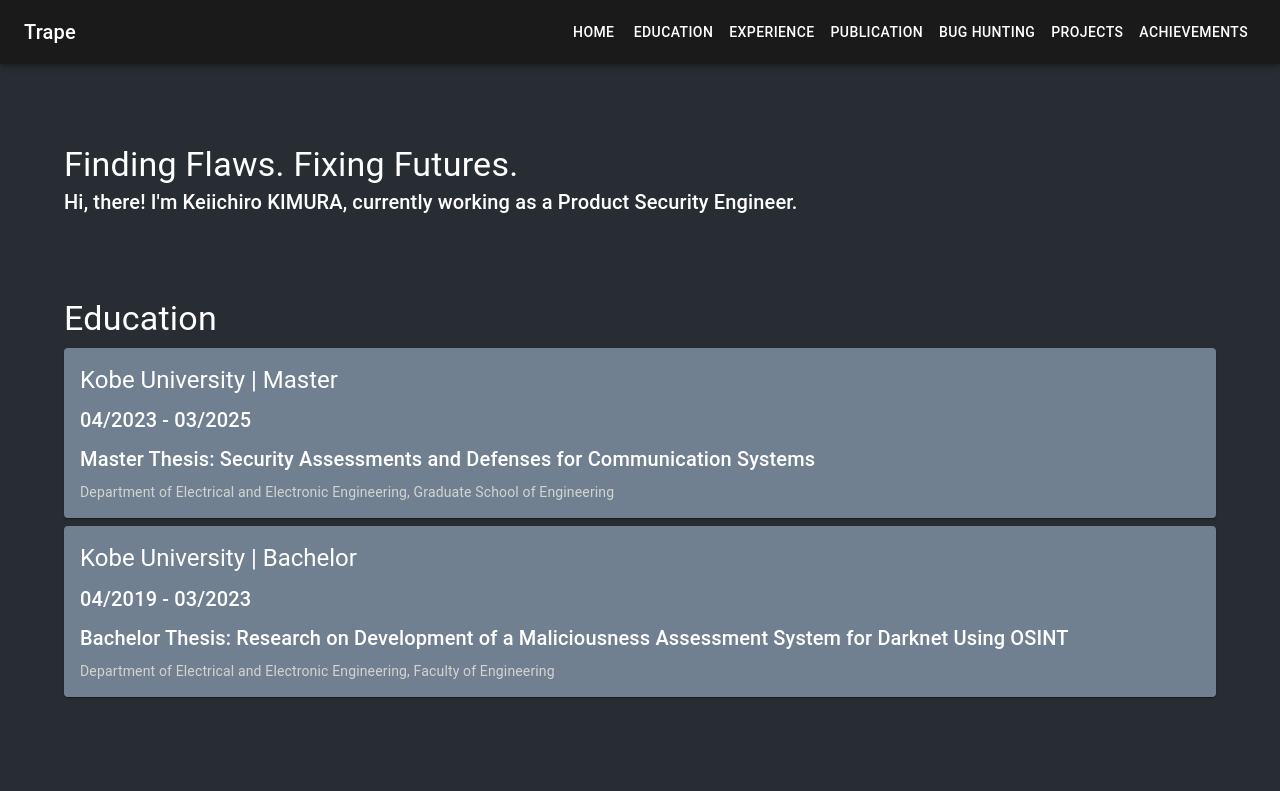
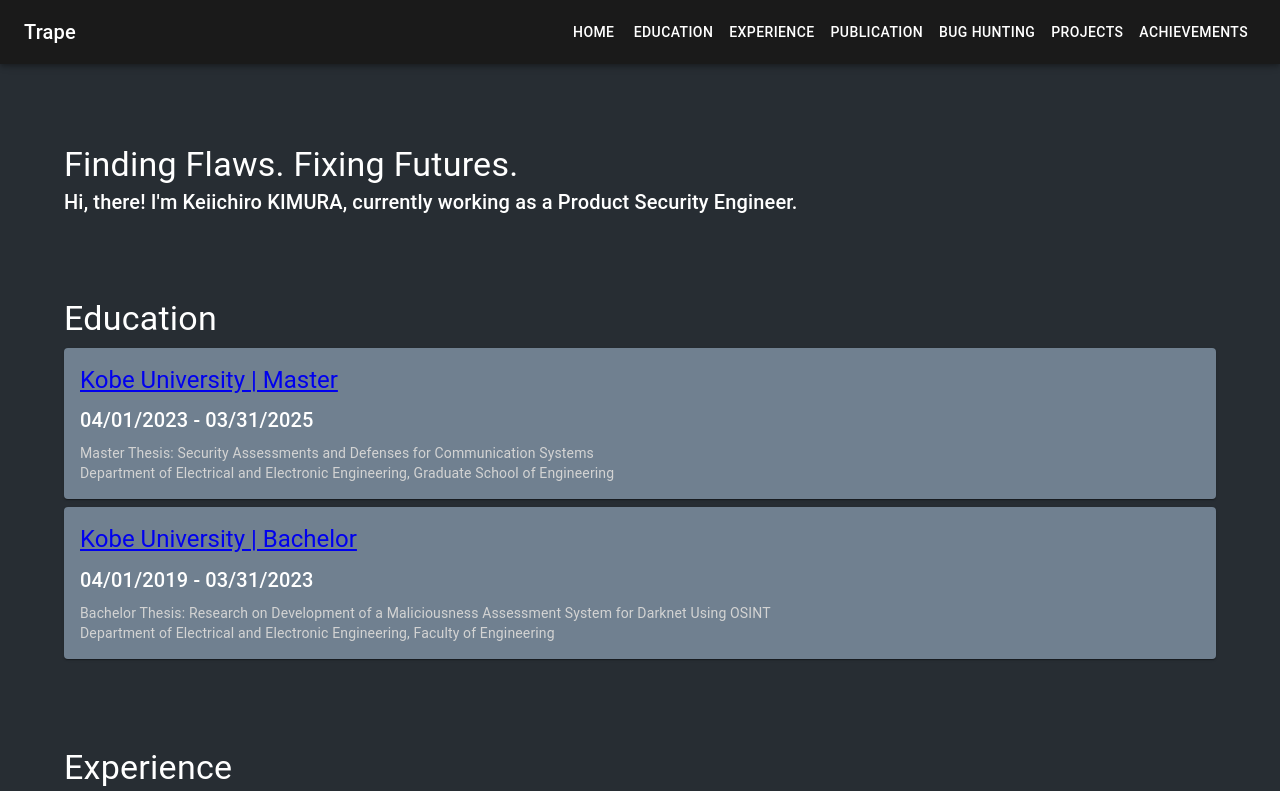
Before and after one commit to trapedev/trapedev.github.io, a React (Create React App) app in the folder app/: page / in a window 1280 px wide. Shown: the top 791 px of the page. Built offline with nearby package versions, Linux system fonts and the light colour scheme.

Commit message:
commit all changes

```diff
--- a/app/src/App.tsx
+++ b/app/src/App.tsx
@@ -64,8 +64,6 @@ import SCISISEC2025 from "pages/achv/SCISISEC2025";
 
 // link
 import GitHubLink from "pages/link/GitHubLink";
-import InstagramLink from "pages/link/InstagramLink";
-import XLink from "pages/link/XLink";
 import LinkedInLink from "pages/link/LinkedInLink";
 
 // bugs
--- a/app/src/pages/edu/BEngKobeU.tsx
+++ b/app/src/pages/edu/BEngKobeU.tsx
@@ -1,60 +1,14 @@
-import { Typography } from "@mui/material";
-import { SecondaryText, SingleCardItem } from "components/views/ui";
+import { SecondaryText, SingleCardItem, SubTitle, Title } from "components/views/ui";
 
 const BEngKobeU = () => {
   return (
     <SingleCardItem>
-      {/* <Typography
-        gutterBottom
-        variant="h5"
-        component="div"
-        sx={{ color: "white" }}
-      >
-        神戸大学 | 学士
-      </Typography>
-      <Typography
-        gutterBottom
-        variant="h6"
-        component="div"
-        sx={{ color: "white" }}
-      >
-        2019年4月 - 2023年3月
-      </Typography>
-      <Typography
-        gutterBottom
-        variant="h6"
-        component="div"
-        sx={{ color: "white" }}
-      >
-        学士論文：OSINTを活用したダークネットの悪性判定システムの開発に関する研究
-      </Typography>
-      <SecondaryText text="工学部　電気電子工学科" />
-      <Divider sx={{ mt: 2, mb: 2 }} /> */}
-      <Typography
-        gutterBottom
-        variant="h5"
-        component="div"
-        sx={{ color: "white" }}
-      >
-        Kobe University | Bachelor
-      </Typography>
-      <Typography
-        gutterBottom
-        variant="h6"
-        component="div"
-        sx={{ color: "white" }}
-      >
-        04/2019 - 03/2023
-      </Typography>
-      <Typography
-        gutterBottom
-        variant="h6"
-        component="div"
-        sx={{ color: "white" }}
-      >
-        Bachelor Thesis: Research on Development of a Maliciousness Assessment
-        System for Darknet Using OSINT
-      </Typography>
+      <Title
+        title={"Kobe University | Bachelor"}
+        hyperLink="https://www.kobe-u.ac.jp/en/"
+      />
+      <SubTitle title={"04/01/2019 - 03/31/2023"} />
+      <SecondaryText text="Bachelor Thesis: Research on Development of a Maliciousness Assessment System for Darknet Using OSINT" />
       <SecondaryText text="Department of Electrical and Electronic Engineering, Faculty of Engineering" />
     </SingleCardItem>
   );
--- a/app/src/pages/edu/MEngKobeU.tsx
+++ b/app/src/pages/edu/MEngKobeU.tsx
@@ -1,60 +1,14 @@
-import { Typography } from "@mui/material";
-import { SecondaryText, SingleCardItem } from "components/views/ui";
+import { SecondaryText, SingleCardItem, SubTitle, Title } from "components/views/ui";
 
 const MEngKobeU = () => {
   return (
     <SingleCardItem>
-      {/* <Typography
-        gutterBottom
-        variant="h5"
-        component="div"
-        sx={{ color: "white" }}
-      >
-        神戸大学大学院 | 修士
-      </Typography>
-      <Typography
-        gutterBottom
-        variant="h6"
-        component="div"
-        sx={{ color: "white" }}
-      >
-        2023年4月 - 2025年3月
-      </Typography>
-      <Typography
-        gutterBottom
-        variant="h6"
-        component="div"
-        sx={{ color: "white" }}
-      >
-        修士論文：Security Assessments and Defenses for Communication Systems
-      </Typography>
-      <SecondaryText text="工学研究科　電気電子工学専攻" />
-      <Divider sx={{ mt: 2, mb: 2 }} /> */}
-      <Typography
-        gutterBottom
-        variant="h5"
-        component="div"
-        sx={{ color: "white" }}
-      >
-        Kobe University | Master
-      </Typography>
-      <Typography
-        gutterBottom
-        variant="h6"
-        component="div"
-        sx={{ color: "white" }}
-      >
-        04/2023 - 03/2025
-      </Typography>
-      <Typography
-        gutterBottom
-        variant="h6"
-        component="div"
-        sx={{ color: "white" }}
-      >
-        Master Thesis: Security Assessments and Defenses for Communication
-        Systems
-      </Typography>
+      <Title
+        title={"Kobe University | Master"}
+        hyperLink="https://www.kobe-u.ac.jp/en/"
+      />
+      <SubTitle title={"04/01/2023 - 03/31/2025"} />
+      <SecondaryText text="Master Thesis: Security Assessments and Defenses for Communication Systems" />
       <SecondaryText text="Department of Electrical and Electronic Engineering, Graduate School of Engineering" />
     </SingleCardItem>
   );
--- a/app/src/pages/exp/CanonITS.tsx
+++ b/app/src/pages/exp/CanonITS.tsx
@@ -1,6 +1,4 @@
-// import Divider from "@mui/material/Divider";
 import {
-  BulletPointsList,
   SingleCardItem,
   SubTitle,
   Title,
--- a/app/src/pages/exp/ClanTable.tsx
+++ b/app/src/pages/exp/ClanTable.tsx
@@ -1,7 +1,5 @@
 // import Divider from "@mui/material/Divider";
 import {
-  BulletPointsList,
-  HyperLink,
   SecondaryText,
   SingleCardItem,
   SubTitle,
--- a/app/src/pages/exp/KobeU01.tsx
+++ b/app/src/pages/exp/KobeU01.tsx
@@ -1,8 +1,6 @@
 // import Divider from "@mui/material/Divider";
 import {
-  BulletPointsList,
   DoubleTitle,
-  HyperLink,
   SecondaryText,
   SingleCardItem,
   SubTitle,
--- a/app/src/pages/exp/KobeU02.tsx
+++ b/app/src/pages/exp/KobeU02.tsx
@@ -1,6 +1,5 @@
 // import Divider from "@mui/material/Divider";
 import {
-  BulletPointsList,
   DoubleTitle,
   SingleCardItem,
   SubTitle,
--- a/app/src/pages/exp/MF.tsx
+++ b/app/src/pages/exp/MF.tsx
@@ -1,6 +1,5 @@
 // import Divider from "@mui/material/Divider";
 import {
-  BulletPointsList,
   SecondaryText,
   SingleCardItem,
   SubTitle,
--- a/app/src/pages/exp/NRI.tsx
+++ b/app/src/pages/exp/NRI.tsx
@@ -1,6 +1,5 @@
 // import Divider from "@mui/material/Divider";
 import {
-  BulletPointsList,
   SecondaryText,
   SingleCardItem,
   SubTitle,
--- a/app/src/pages/exp/OneCareer.tsx
+++ b/app/src/pages/exp/OneCareer.tsx
@@ -1,6 +1,5 @@
 // import Divider from "@mui/material/Divider";
 import {
-  BulletPointsList,
   SecondaryText,
   SingleCardItem,
   SubTitle,
--- a/app/src/pages/exp/Sony.tsx
+++ b/app/src/pages/exp/Sony.tsx
@@ -1,6 +1,4 @@
-// import Divider from "@mui/material/Divider";
 import {
-  BulletPointsList,
   SecondaryText,
   SingleCardItem,
   SubTitle,
```
Also changed, not shown: 6 other files (tests, documents, lock files or other folders).
